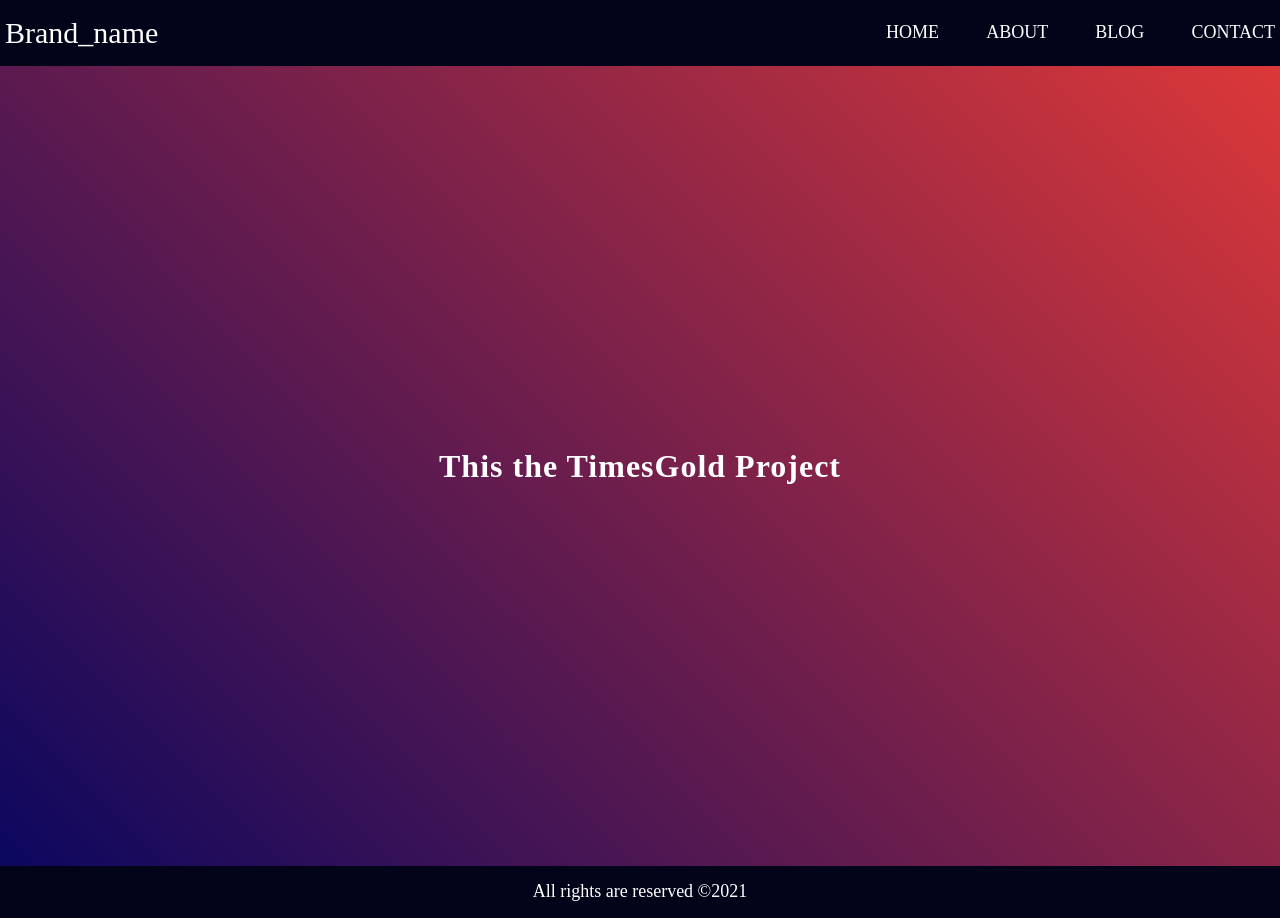
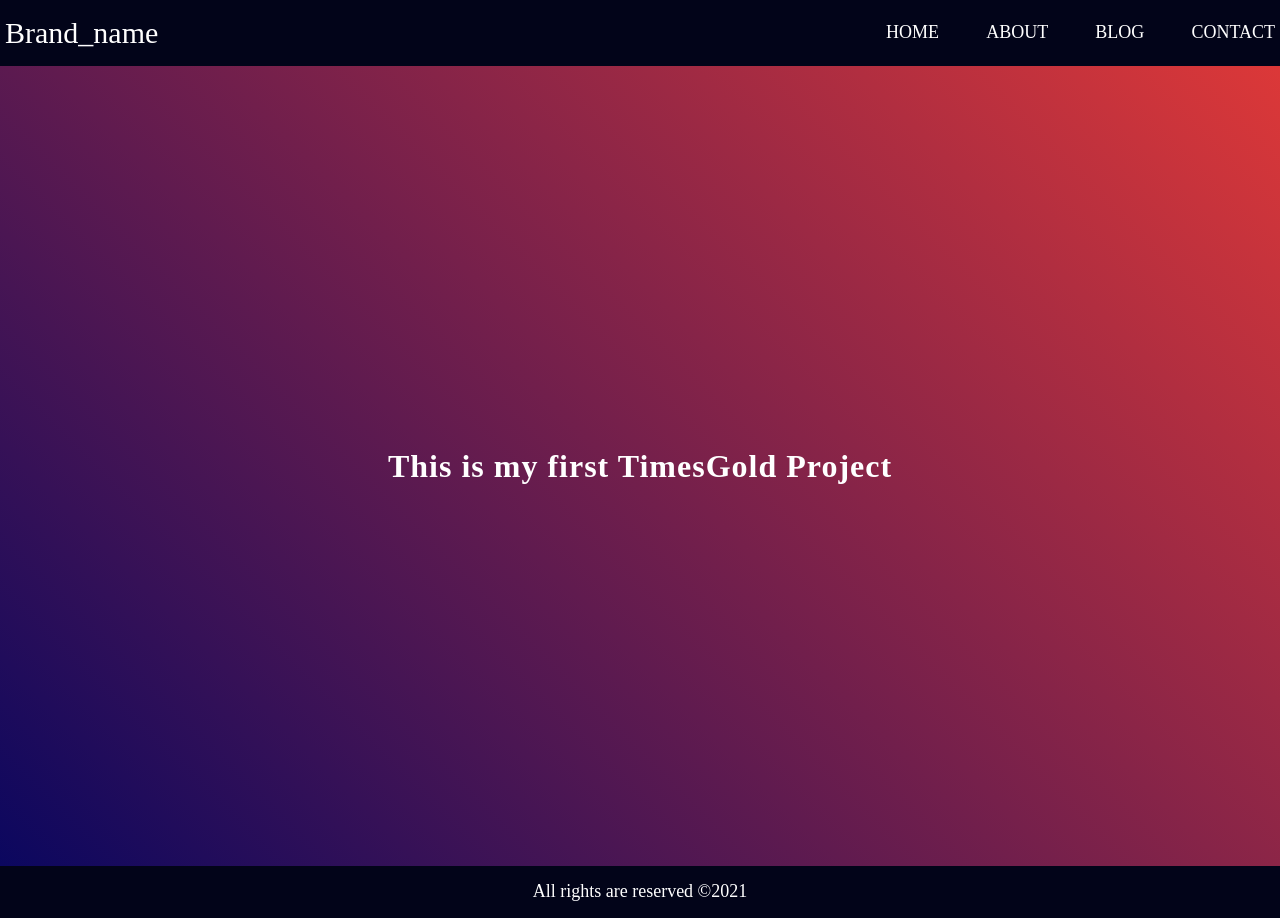
Before and after one commit to shiva-hiremath/TimesGold, a plain HTML site: page index.html in a window 1280 px wide. Drawn offline with Linux system fonts and the light colour scheme.

Commit message:
Html files update

```diff
--- a/index.html
+++ b/index.html
@@ -25,7 +25,7 @@
         </nav>
     </header>
     <main>
-        <h1>This the TimesGold Project</h1>
+        <h1>This is my first TimesGold Project</h1>
     </main>
     <footer>
         <p>All rights are reserved &copy;2021</p>
```
